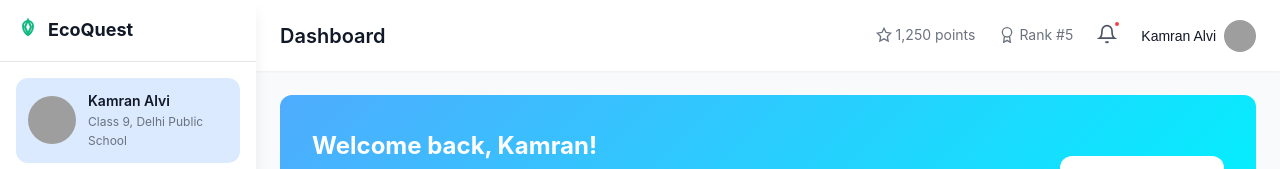
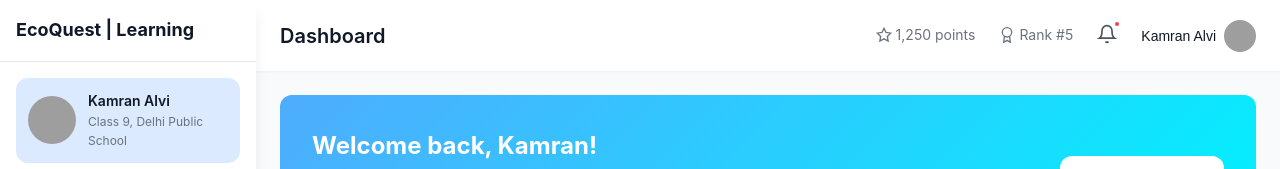
Before and after one commit to EcoVista25/EcoQuest, a plain HTML site: page dashboard.html in a window 1280 px wide. Shown: the top 169 px of the page. Drawn offline with nearby package versions, Linux system fonts and the light colour scheme; grey boxes are pictures that could not be loaded.

Commit message:
logo nuked

```diff
--- a/dashboard.html
+++ b/dashboard.html
@@ -1202,11 +1202,7 @@
     <div id="sidebar" class="sidebar">
         <div class="sidebar-header">
             <div class="logo">
-                <svg viewBox="0 0 24 24" fill="none" stroke="currentColor" stroke-width="2">
-                    <path d="M17 8c0 7-5 9-5 9s-5-2-5-9a5 5 0 0 1 10 0z"></path>
-                    <path d="m12 2-3 7 3 7 3-7-3-7z"></path>
-                </svg>
-                <span class="logo-text">EcoQuest</span>
+                <span class="logo-text">EcoQuest | Learning</span>
             </div>
         </div>
 
```
